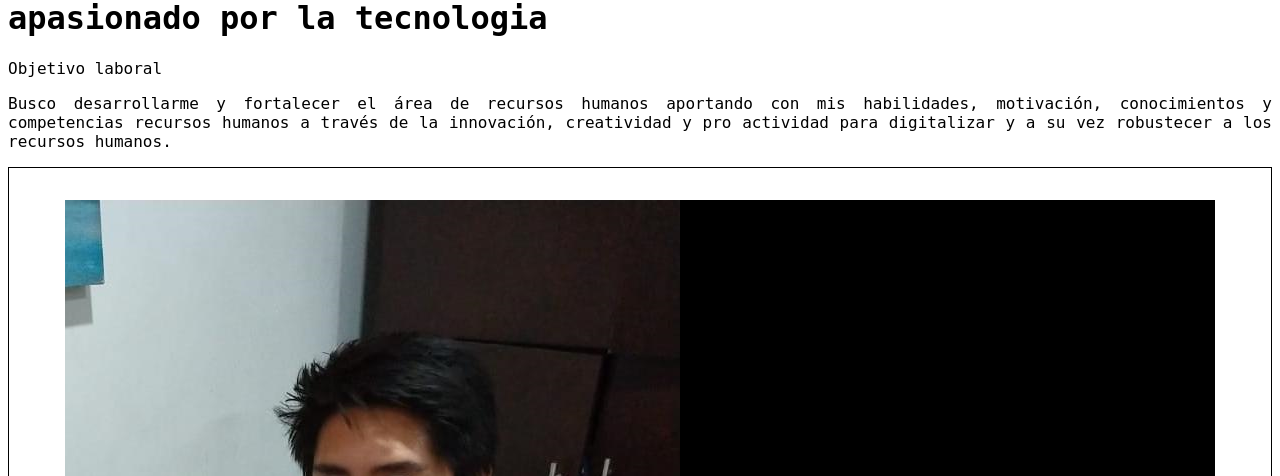
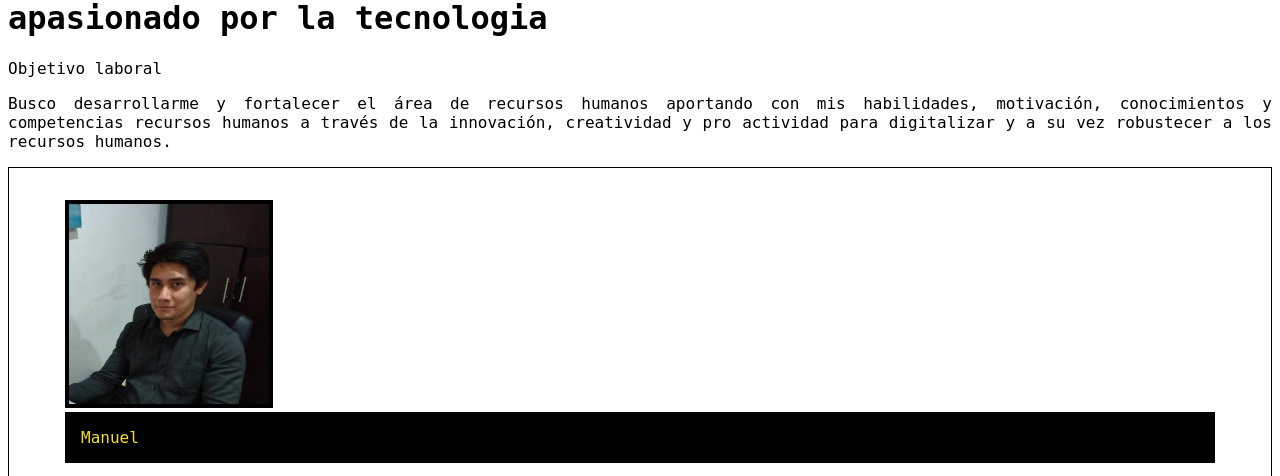
Before and after one commit to ManuelGodel07/ManuelRuiz, a PHP site: page /HTML/index2.html in a window 1280 px wide. Shown: the part 60-536 px from the top of the page. Run offline with PHP 8.4, Linux system fonts and the light colour scheme.

Commit message:
JUSTICIA

```diff
--- a/CSS/style1.css
+++ b/CSS/style1.css
@@ -22,12 +22,17 @@
     justify-content: space-between;
 
 }
-.card{
+
+
+.card figcaption{
     background-color: var(--dark-color);
     color: var(--yellow-color);
+    padding: 1rem;
 }
-.card figcaption{
-    padding: 1rem;
+.card img{
+    height: 200px;
+    width: 200px;
+    border: solid black 4px;
 }
 .rotate-45{
     transform: rotate(45deg);
```
